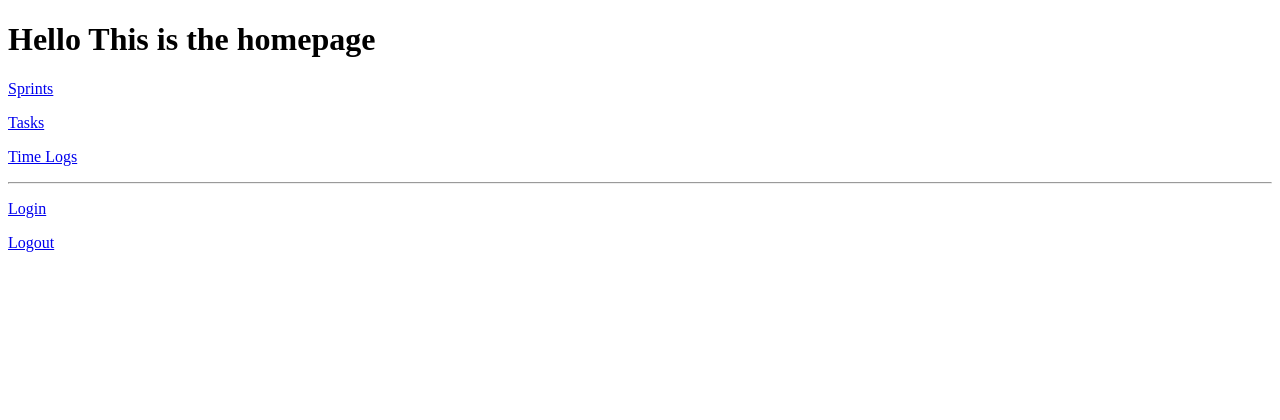
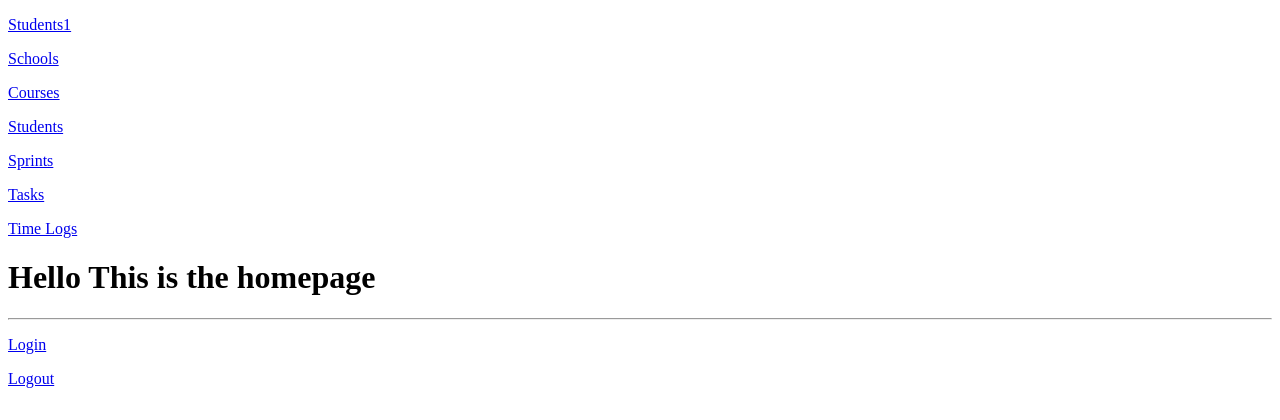
Before and after one commit to TienNguyenTech/ScrumScape-Project-Management-system, a PHP site: page /index.php in a window 1280 px wide. Shown: the top 420 px of the page. Run offline with PHP 8.4, Linux system fonts and the light colour scheme.

Commit message:
Revert "Updated the links on index"
This reverts commit e150d0f525cb0655eeba1a2235e795083e5b0708.

```diff
--- a/index.php
+++ b/index.php
@@ -12,11 +12,14 @@
     </style>
 </head>
 <body>
-<h1>Hello This is the homepage</h1>
+<p><a href="./students1/index.php">Students1</a></p>
+<p><a href="./schools/index.php">Schools</a></p>
+<p><a href="./courses/index.php">Courses</a></p>
+<p><a href="./students/index.php">Students</a></p>
 <p><a href="./sprints/index.php">Sprints</a></p>
 <p><a href="./tasks/index.php">Tasks</a></p>
 <p><a href="./time_logs/index.php">Time Logs</a></p>
-
+<h1>Hello This is the homepage</h1>
 <hr>
 <p><a href="login.php">Login</a></p>
 <p><a href="logout.php">Logout</a></p>
```
